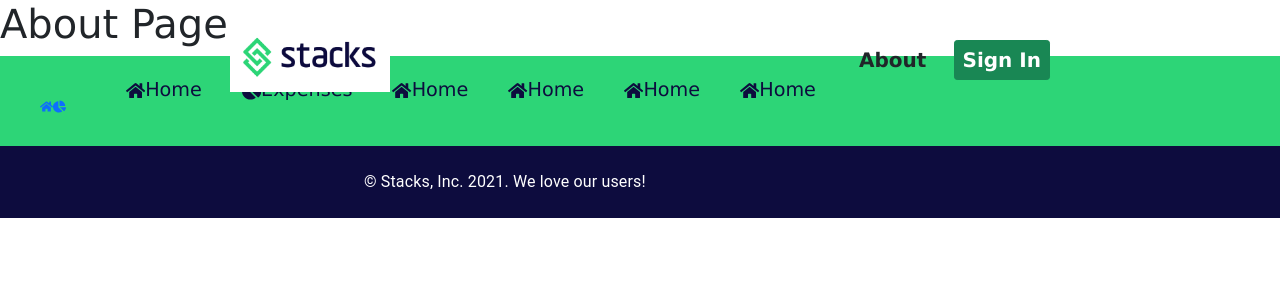
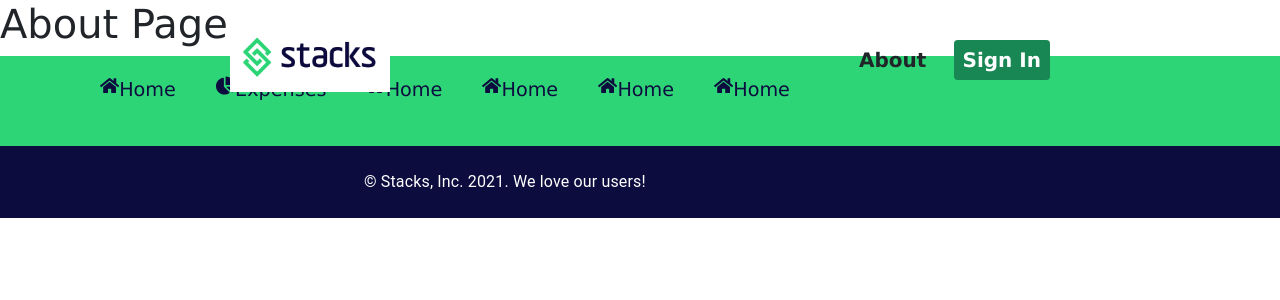
Before and after one commit to KanishDabreo/Stacks, a React (Create React App) app in the folder frontend/: page /about in a window 1280 px wide. Shown: the top 300 px of the page. Built offline with nearby package versions, Linux system fonts and the light colour scheme; the HTML template or start-up script is replaced by a standard one.

Commit message:
sidebar adjustment.. remove duplicates

```diff
--- a/frontend/src/components/Sidebar.css
+++ b/frontend/src/components/Sidebar.css
@@ -25,6 +25,13 @@
 .sidebar_text {
   display: flex;
   justify-content: flex-start;
+  color:   ;
+  height: 60px;
+}
+
+.sidebar_text a {
+  display: flex;
+  justify-content: flex-start;
   padding: 20px;
   height: 60px;
 }
--- a/frontend/src/components/Sidebar.jsx
+++ b/frontend/src/components/Sidebar.jsx
@@ -1,7 +1,4 @@
 import React from 'react'
-// import * as Icons from "react-icons/ai";
-// import * as FaIcons from "react-icons/fa";
-import { FaHome, FaChartPie } from "react-icons/fa";
 import "./Sidebar.css";
 import { Link } from 'react-router-dom'
 import { SidebarInput } from './SidebarInput';
@@ -10,8 +7,6 @@ export default function Sidebar(props) {
   return (
     <div className="sidebar">
       <Link to="#" className="sidebar_menu">
-      <FaHome/>
-      <FaChartPie/>
       </Link>
       <li>
 
```
